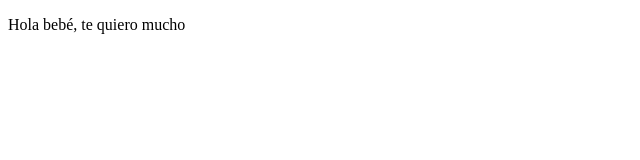
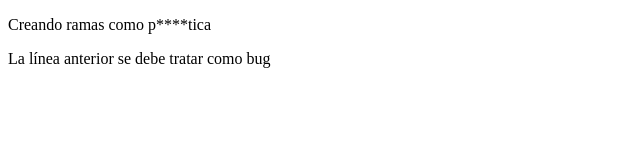
Before and after one commit to carlos-ilich/webApp, a plain HTML site: page index.html in a window 1280 px wide. Shown: the whole page, without its empty margins (0-640 px from the left). Drawn offline with Linux system fonts and the light colour scheme.

Commit message:
introduciendo un bug

```diff
--- a/index.html
+++ b/index.html
@@ -4,6 +4,7 @@
         <title> Hello GitHub </title>
     </head>
     <body>
-	<p> Hola bebé, te quiero mucho </p>
+	<p> Creando ramas como p****tica  </p>
+	<p> La línea anterior se debe tratar como bug </p>
     </body>
 </html>
```
